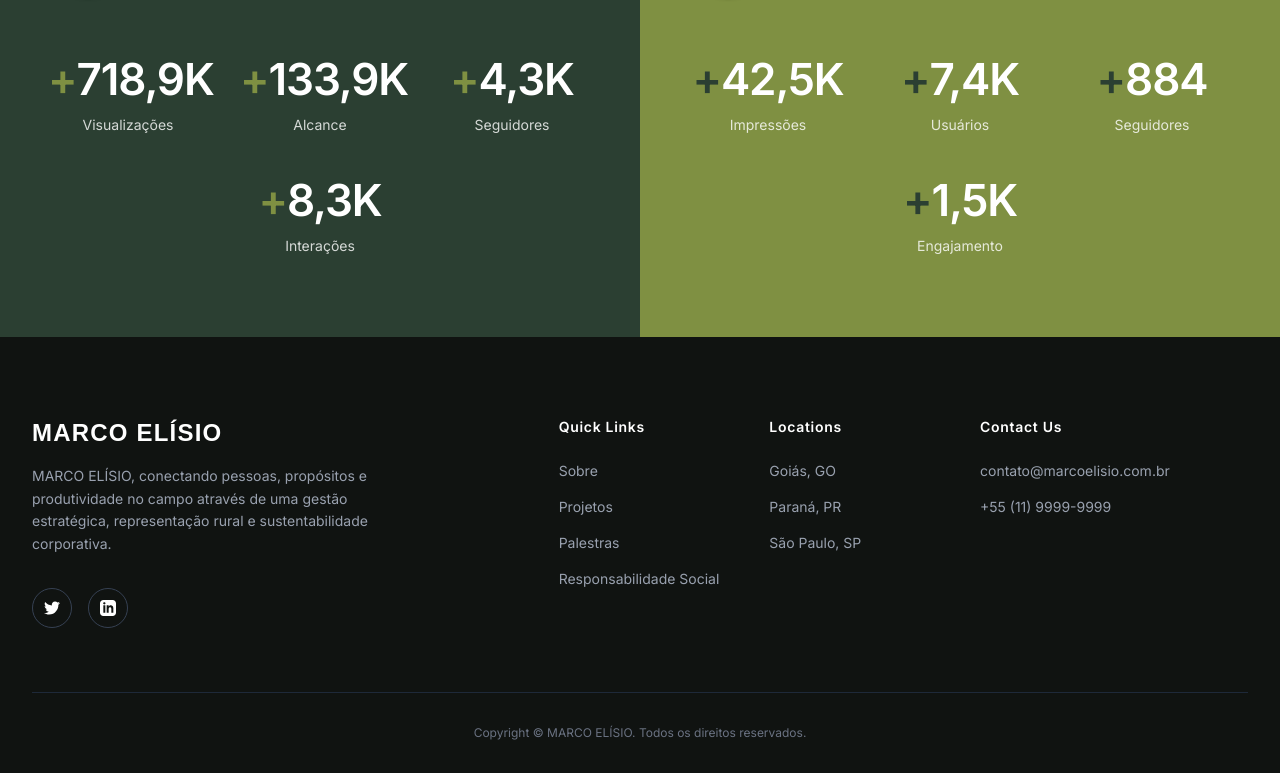
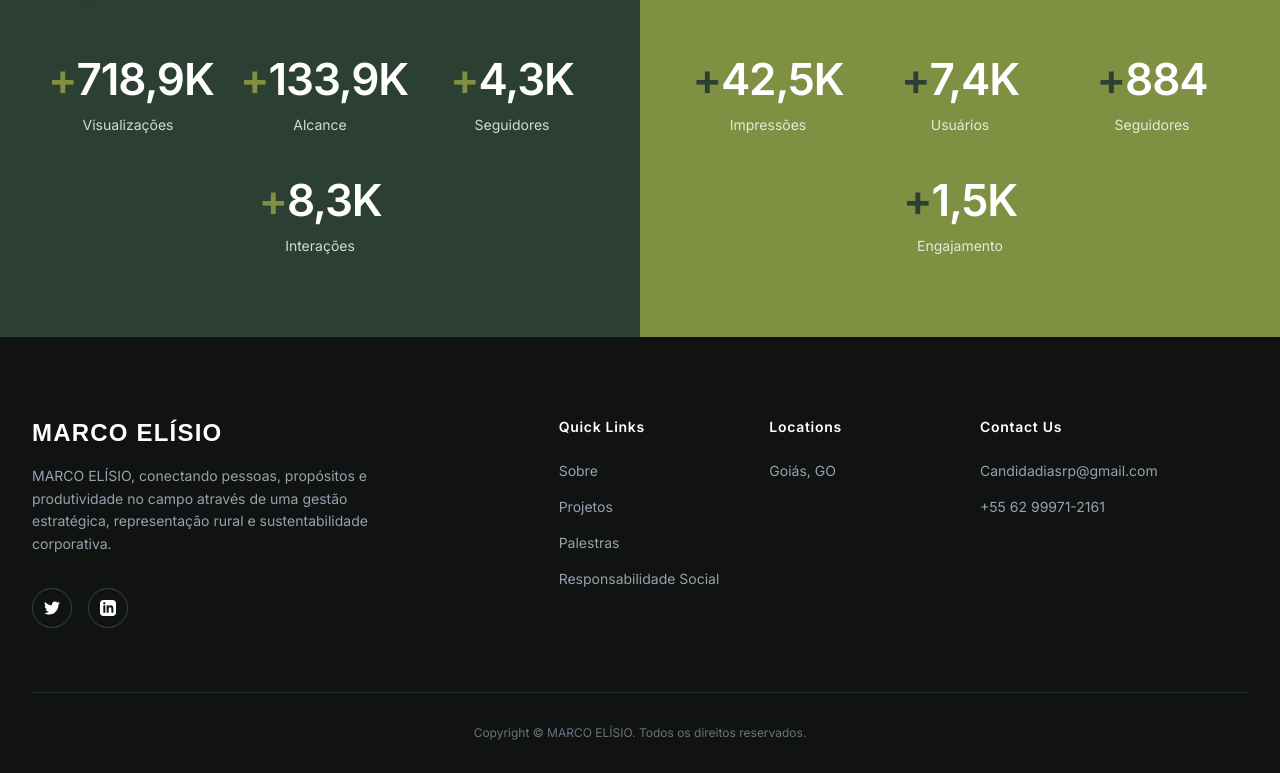
Before and after one commit to PedrinhoMacedoo/Sitemarcoelisio, a React (Vite) app: page / in a window 1280 px wide. Shown: the part 4538-5311 px from the top of the page. Built offline with nearby package versions, Linux system fonts and the light colour scheme; a web font is replaced by a local one.

Commit message:
style(footer): update contact info and location

```diff
--- a/src/Footer.tsx
+++ b/src/Footer.tsx
@@ -38,8 +38,6 @@ export default function Footer() {
                         <h4 className="font-bold text-white mb-6 text-sm tracking-wider">Locations</h4>
                         <ul className="space-y-4 text-sm text-gray-400">
                             <li>Goiás, GO</li>
-                            <li>Paraná, PR</li>
-                            <li>São Paulo, SP</li>
                         </ul>
                     </div>
 
@@ -48,10 +46,10 @@ export default function Footer() {
                         <h4 className="font-bold text-white mb-6 text-sm tracking-wider">Contact Us</h4>
                         <ul className="space-y-4 text-sm text-gray-400">
                             <li>
-                                <a className="hover:text-primary transition-colors" href="mailto:contato@marcoelisio.com.br">contato@marcoelisio.com.br</a>
+                                <a className="hover:text-primary transition-colors" href="mailto:Candidadiasrp@gmail.com">Candidadiasrp@gmail.com</a>
                             </li>
                             <li>
-                                <a className="hover:text-primary transition-colors" href="tel:+5511999999999">+55 (11) 9999-9999</a>
+                                <a className="hover:text-primary transition-colors" href="tel:+5562999712161">+55 62 99971-2161</a>
                             </li>
                         </ul>
                     </div>
```
